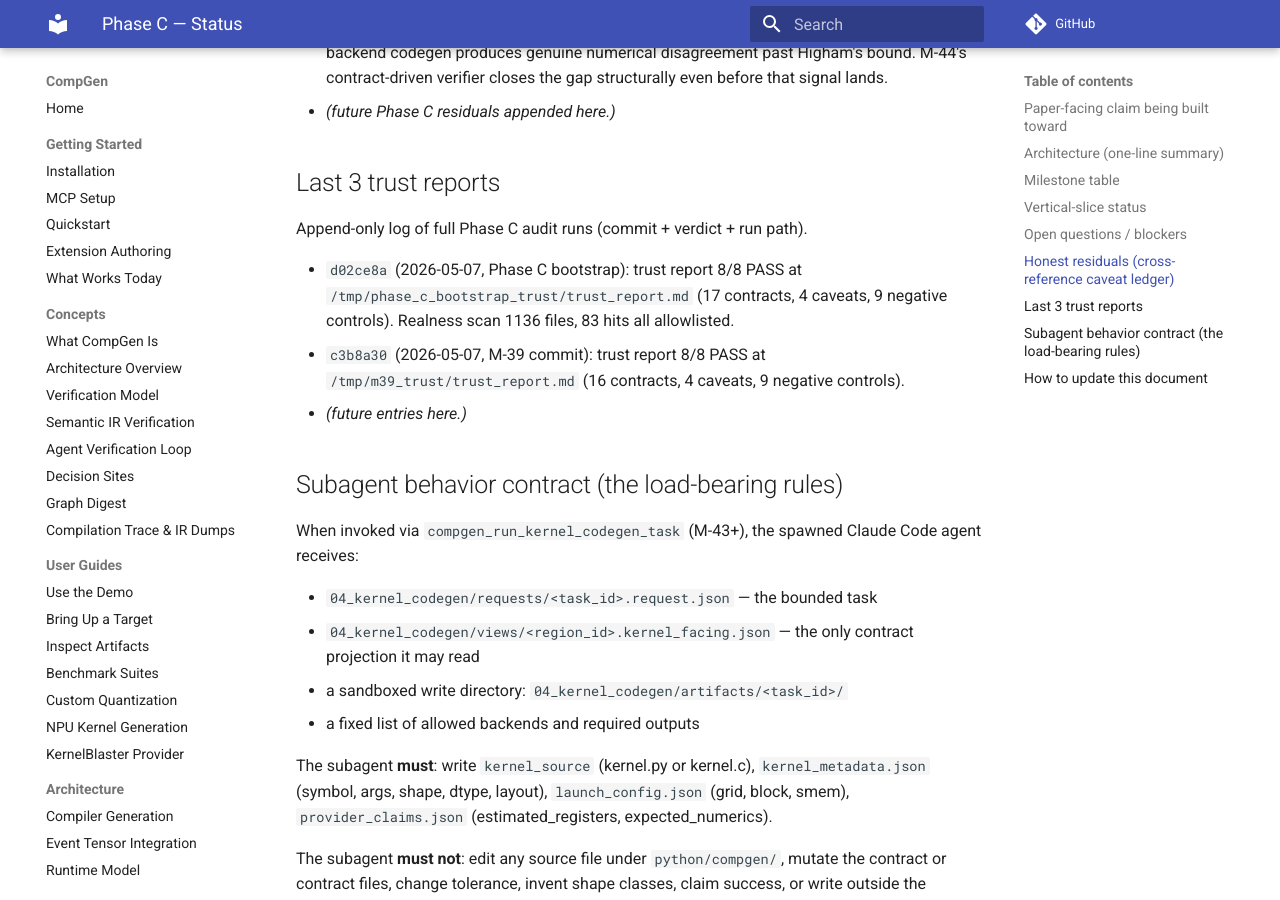
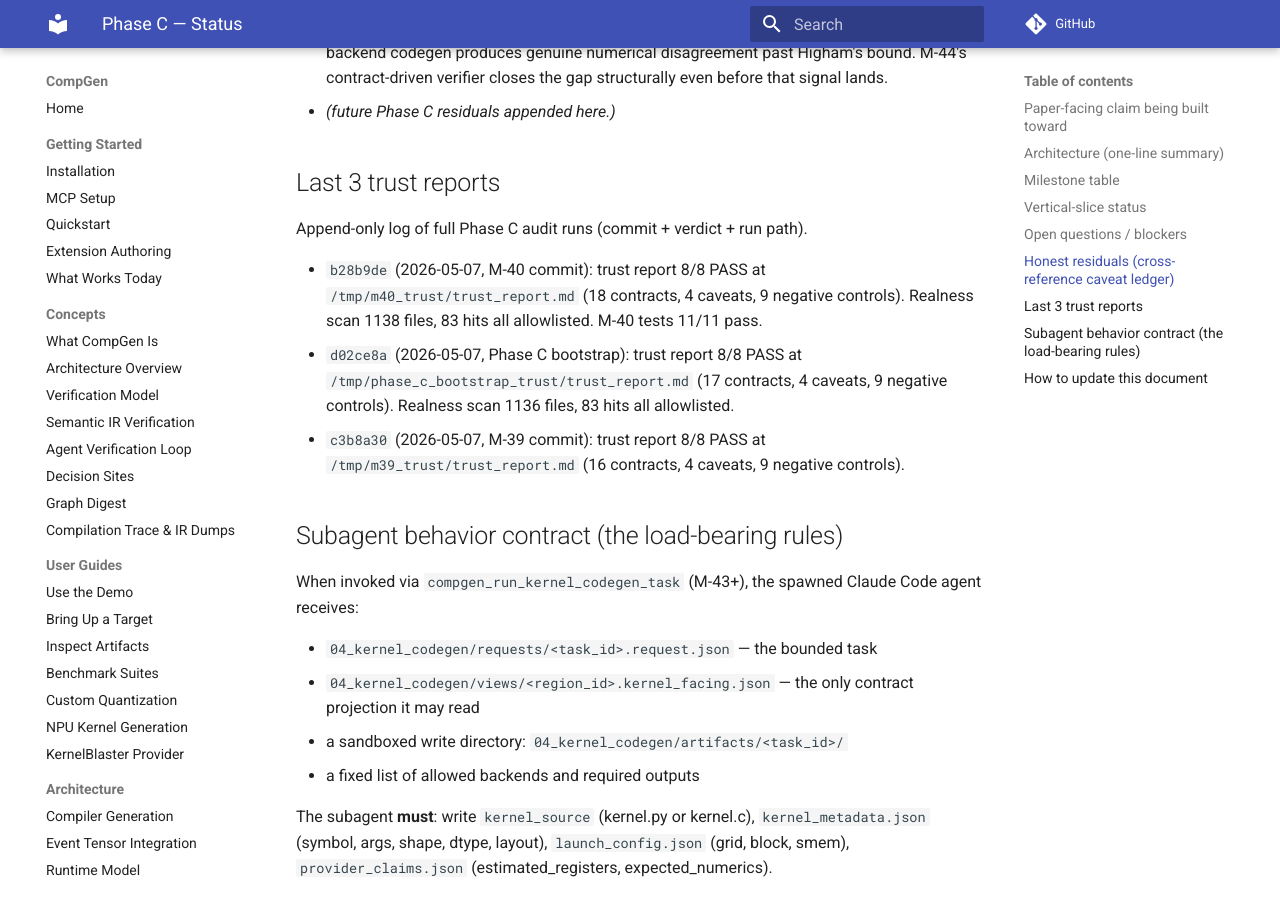
Before and after one commit to copparihollmann/RuntimeCompGen, an MkDocs documentation site: the page built from docs/phase_c_status.md, in a window 1280 px wide and 900 px high, scrolled down 3745 px. Built offline with MkDocs 1.6.1 and Material for MkDocs 9.7.7, drawn with Linux system fonts in a browser that asks for light colours; comment, search, counter and statistics services are not loaded; some of the changed text lies outside the part shown.

Commit message:
docs(phase_c): M-40 → status doc backfilled with commit hash + trust report

```diff
--- a/docs/phase_c_status.md
+++ b/docs/phase_c_status.md
@@ -1,6 +1,6 @@
 # Phase C — Status
 
-_Last updated: 2026-05-07_  ·  _Current head: `d02ce8a`_  ·  _Trust report: `/tmp/phase_c_bootstrap_trust/trust_report.md` (8/8 PASS at `c3b8a30`, 17 contracts)_
+_Last updated: 2026-05-07_  ·  _Current head: `b28b9de`_  ·  _Trust report: `/tmp/m40_trust/trust_report.md` (8/8 PASS at `806f558`, 18 contracts)_
 
 This is the canonical Phase C tracker. Every Phase C milestone's done
 condition includes updating this document with the new commit hash,
@@ -43,7 +43,7 @@
 | ID    | Name                                          | Status      | Commit  | Evidence                                                                              | Test count |
 | ----- | --------------------------------------------- | ----------- | ------- | ------------------------------------------------------------------------------------- | ---------- |
 | M-39  | Kernel-specialization request emitter (data-only prereq) | complete    | `c3b8a30` | `python/compgen/graph_compilation/kernel_specialization.py`, `tests/graph_compilation/test_kernel_specialization_request.py`, `docs/realness/m39_kernel_specialization_request.yaml` | 8 (tests/graph_compilation), 1347/7 (full graph_compilation suite) |
-| M-40  | Contract materialization from Recipe op       | complete    | _pending_ | `python/compgen/kernels/contract_v3.py:from_recipe`, `python/compgen/graph_compilation/kernel_contract_materialization.py`, `tests/graph_compilation/test_kernel_contract_materialization.py`, `docs/realness/m40_contract_materialization.yaml` | 11 (M-40), 1138/83-hits-allowlisted |
+| M-40  | Contract materialization from Recipe op       | complete    | `b28b9de` | `python/compgen/kernels/contract_v3.py:from_recipe`, `python/compgen/graph_compilation/kernel_contract_materialization.py`, `tests/graph_compilation/test_kernel_contract_materialization.py`, `docs/realness/m40_contract_materialization.yaml` | 11 (M-40), 1138/83-hits-allowlisted, trust report 8/8 PASS |
 | M-41  | Contract hash discipline                      | planned     | —       | —                                                                                     | —          |
 | M-42  | Kernel-codegen task emitter (supersedes M-39) | planned     | —       | —                                                                                     | —          |
 | M-43  | Provider response schema + commit tool + 4 MCP tools | planned | —     | —                                                                                     | —          |
@@ -79,9 +79,9 @@
 
 Append-only log of full Phase C audit runs (commit + verdict + run path).
 
+- `b28b9de` (2026-05-07, M-40 commit): trust report 8/8 PASS at `/tmp/m40_trust/trust_report.md` (18 contracts, 4 caveats, 9 negative controls). Realness scan 1138 files, 83 hits all allowlisted. M-40 tests 11/11 pass.
 - `d02ce8a` (2026-05-07, Phase C bootstrap): trust report 8/8 PASS at `/tmp/phase_c_bootstrap_trust/trust_report.md` (17 contracts, 4 caveats, 9 negative controls). Realness scan 1136 files, 83 hits all allowlisted.
 - `c3b8a30` (2026-05-07, M-39 commit): trust report 8/8 PASS at `/tmp/m39_trust/trust_report.md` (16 contracts, 4 caveats, 9 negative controls).
-- _(future entries here.)_
 
 ## Subagent behavior contract (the load-bearing rules)
 
```
